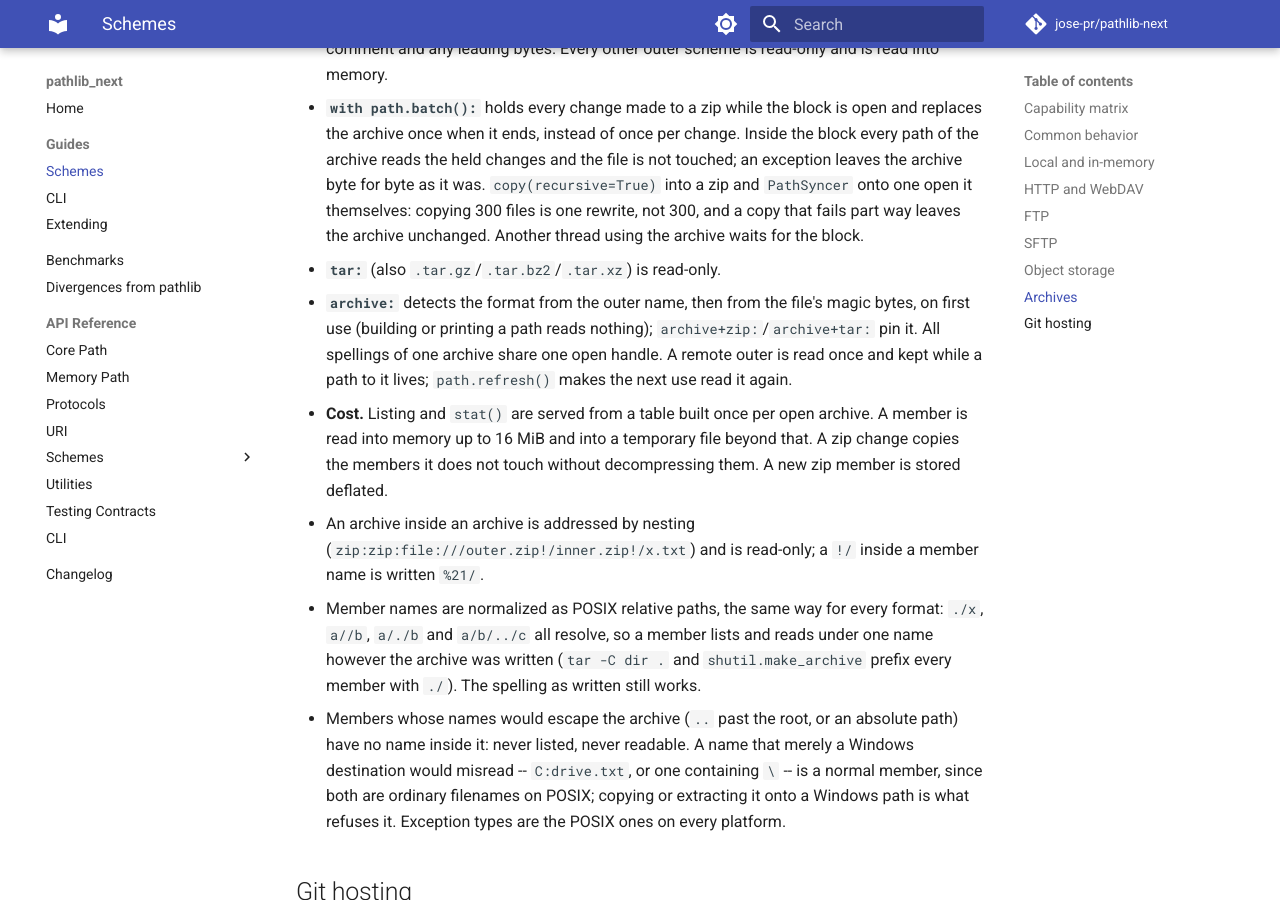
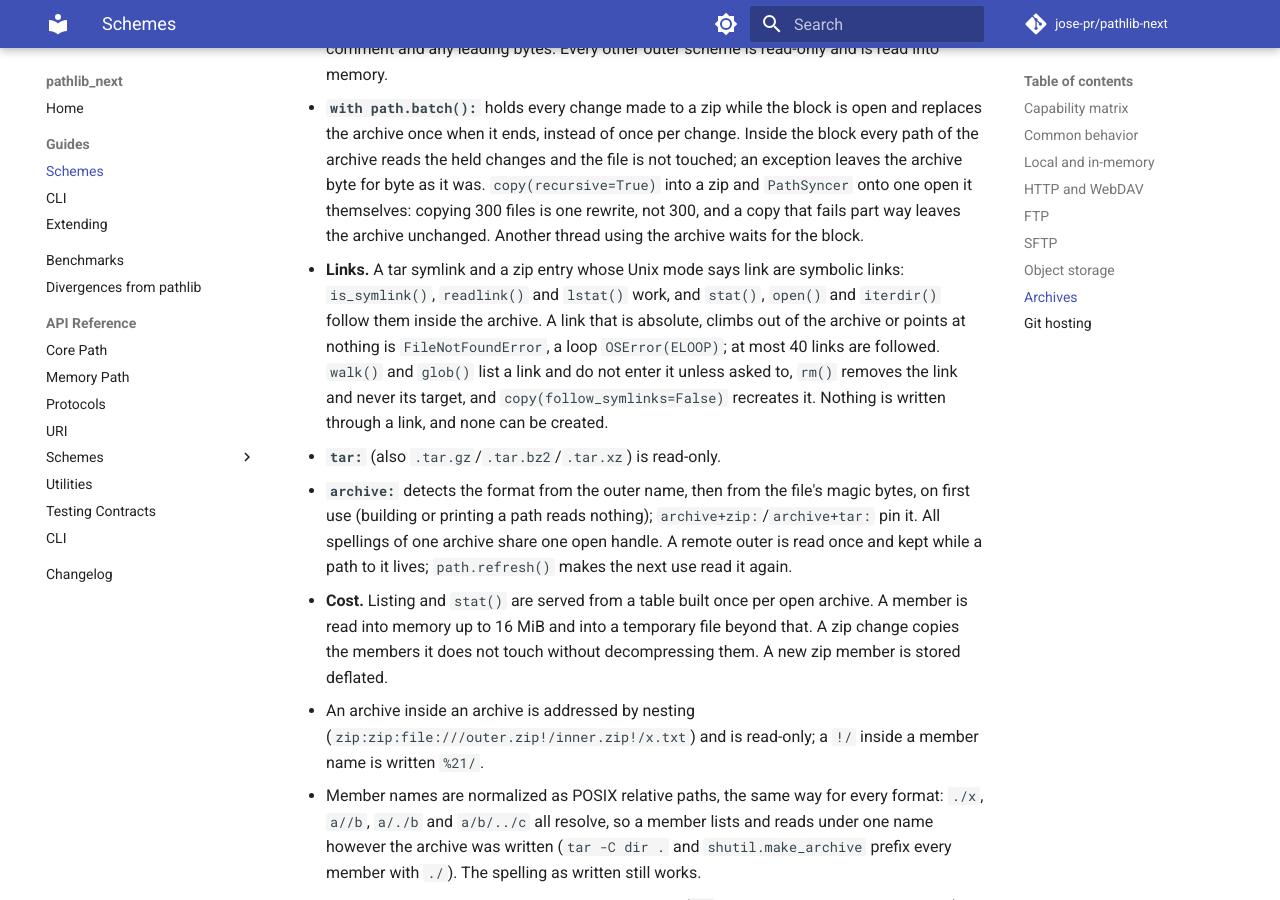
Before and after one commit to jose-pr/uripath, an MkDocs documentation site: the page built from docs/guides/schemes.md, in a window 1280 px wide and 900 px high, scrolled down 7569 px. Built offline with MkDocs 1.6.1 and Material for MkDocs 9.7.7, drawn with Linux system fonts in a browser that asks for light colours; comment, search, counter and statistics services are not loaded.

Commit message:
docs: changelog, archive guide and divergences row for symlink members

```diff
--- a/docs/guides/schemes.md
+++ b/docs/guides/schemes.md
@@ -293,6 +293,15 @@ The `<archive-uri>` is any absolute URI with an explicit scheme, so
   `PathSyncer` onto one open it themselves: copying 300 files is one
   rewrite, not 300, and a copy that fails part way leaves the archive
   unchanged. Another thread using the archive waits for the block.
+- **Links.** A tar symlink and a zip entry whose Unix mode says link are
+  symbolic links: `is_symlink()`, `readlink()` and `lstat()` work, and
+  `stat()`, `open()` and `iterdir()` follow them inside the archive. A
+  link that is absolute, climbs out of the archive or points at nothing
+  is `FileNotFoundError`, a loop `OSError(ELOOP)`; at most 40 links are
+  followed. `walk()` and `glob()` list a link and do not enter it unless
+  asked to, `rm()` removes the link and never its target, and
+  `copy(follow_symlinks=False)` recreates it. Nothing is written through
+  a link, and none can be created.
 - **`tar:`** (also `.tar.gz`/`.tar.bz2`/`.tar.xz`) is read-only.
 - **`archive:`** detects the format from the outer name, then from the file's
   magic bytes, on first use (building or printing a path reads nothing);
```
Also changed, not shown: docs/divergences.md (+1 -0 lines).
